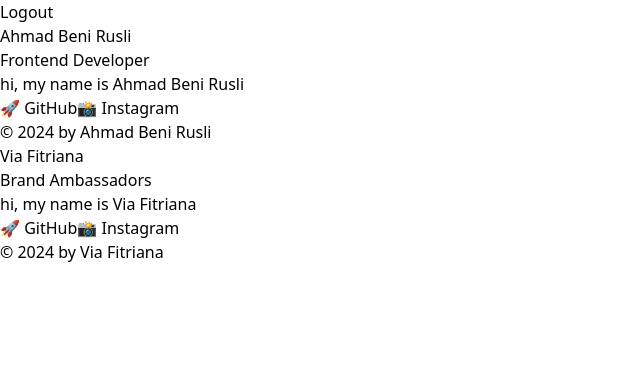
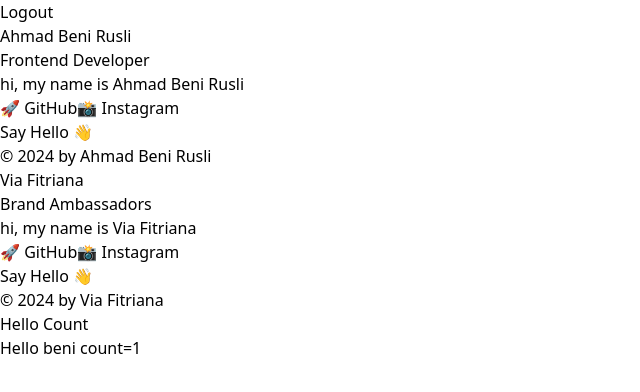
Before and after one commit to Abrazax56/belajar-react, a React (Vite) app in the folder part-008/: page /nested in a window 1280 px wide. Shown: the top 392 px of the page, without its empty margins (0-640 px from the left). Built offline with nearby package versions, Linux system fonts and the light colour scheme.

Commit message:
part-008

```diff
--- a/part-008/src/components/pages/Nested.jsx
+++ b/part-008/src/components/pages/Nested.jsx
@@ -1,5 +1,5 @@
 const Nest = ({children}) => (
-      <div className="flex flex-col justify-between align-baseline items-start w-full max-w-sm p-5 bg-white rounded shadow shadow-slate-400 shadow-xl">
+      <div className="flex flex-col justify-between align-baseline items-start w-full max-w-sm p-5 bg-white rounded shadow shadow-slate-400 shadow-xl mb-3">
         {children}
       </div>
   )
@@ -15,12 +15,15 @@ const Account = ({instagram, github}) => <div className="mt-5 flex flex-wrap gap
           <a href={instagram} target="_blank" className="font-mono text-sm font-bold text-sky-500">📸 Instagram</a>
         </div>
 
+const Button = ({children, handleHello, name}) => <button className="px-4 mt-5 bg-red-700 rounded text-white text-xl" type="button" onClick={() => handleHello(name)}>{children}</button>
+
 const Footer = ({children}) => <p className="mt-5 text-sm font-mono text-slate-500">{children}</p>
 
 Nest.Header = Header;
 Nest.SubHeader = SubHeader;
 Nest.Body = Body;
 Nest.Account = Account;
+Nest.Button = Button;
 Nest.Footer = Footer;
 
 export default Nest;
--- a/part-008/src/components/pages/Pages.jsx
+++ b/part-008/src/components/pages/Pages.jsx
@@ -1,5 +1,5 @@
 import Nest from './Nested.jsx'
-
+import {useState} from "react"
 const Humans = [
   {
     name: "Ahmad Beni Rusli",
@@ -26,6 +26,22 @@ const Humans = [
 const email = localStorage.getItem('email')
 
 export default () => {
+  const [hello, setHello] = useState([
+    {
+      name: "Ahmad Beni",
+      helo: "Hello beni",
+      count: 1,
+    }
+  ])
+  const HandleHello = (name) => {
+    if(hello.find(man => man.name === name)) {
+      setHello(
+        hello.map(i => i.name === name ? {...i, count: i.count + 1} : i)
+      )
+    } else {
+      setHello([...hello, {name, helo: "hello " + name, count: 1}])
+    }
+  }
   const HandleLogout = (e) => {
     e.preventDefault();
     localStorage.removeItem('email');
@@ -39,17 +55,28 @@ export default () => {
       <button className="ml-5 bg-white text-black font-semibold px-3 rounded" type="button" onClick={HandleLogout}>Logout</button>
     </div>
     <div className="w-full min-h-screen bg-amber-100 flex flex-wrap gap-2 justify-center items-center px-5">
-    {
+      <div className="w-3/4 flex flex-wrap">
+      {
       Humans.map(human => (
         <Nest key={human.name}>
           <Nest.Header>{human.name}</Nest.Header>
           <Nest.SubHeader>{human.job}</Nest.SubHeader>
           <Nest.Body>{human.intro}</Nest.Body>
           <Nest.Account instagram={human.account.instagram} github={human.account.github}/>
+          <Nest.Button handleHello={HandleHello} name={human.name}>Say Hello 👋</Nest.Button>
           <Nest.Footer>{human.footer}</Nest.Footer>
          </Nest>
       ))
-    }
+      }
+      </div>
+      <div className="w-1/4">
+        <h1 className="text-2xl font-bold text-red-700">Hello Count</h1>
+        <ul>
+          {
+            hello.map((person) => <li key={person.name}>{person.helo} count={person.count}</li>)
+          }
+        </ul>
+      </div>
     </div>
   </>
   )}
```
Also changed, not shown: part-008/src/components/pages/State.jsx (added, +20 -0 lines).
